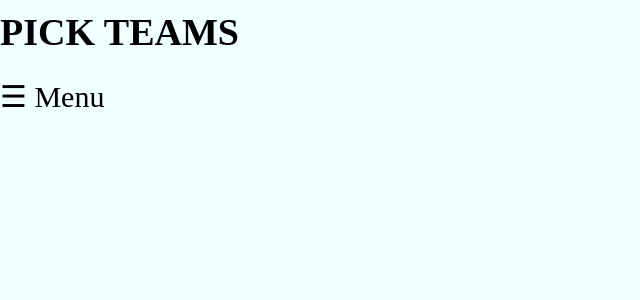
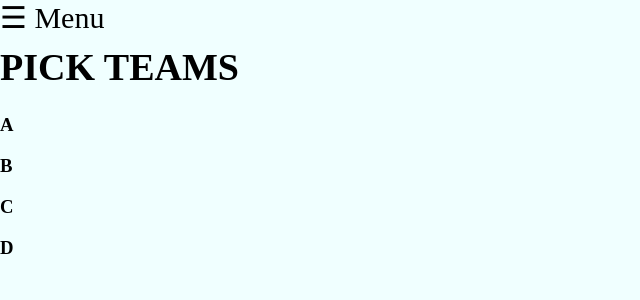
Before and after one commit to aceome/FamLeague, a Django app: page /lineup/ in a window 1280 px wide. Shown: the top 300 px of the page, without its empty margins (0-640 px from the left). Run offline with Django 3.2, Linux system fonts and the light colour scheme; the visitor is signed in with stand-in values (Sample User, id 1).

```diff
--- a/mysite/famleague/templates/famleague/lineup.html
+++ b/mysite/famleague/templates/famleague/lineup.html
@@ -15,9 +15,37 @@
       <!--<a href="#">Contact</a>-->
     </div>
     <div id="main-lineup">
+        <span style="font-size:30px;cursor:pointer" onclick="openNav()">&#9776; Menu</span>
+
         <h1>PICK TEAMS</h1>
+
+        <div class="a-column">
+            <h3>A</h3>
+
+        </div>
+
+        <div class="b-column">
+            <h3>B</h3>
+
+        </div>
+
+        <div class="c-column">
+            <h3>C</h3>
+
+        </div>
+
+        <div class="d-column">
+            <h3>D</h3>
+
+        </div>
     </div>
-    <span style="font-size:30px;cursor:pointer" onclick="openNav()">&#9776; Menu</span>
+
+
+
+
+
+
+
 
     <script>
         function openNav() {
```
Also changed, not shown: mysite/famleague/static/famleague/images/panthers.png (added), mysite/famleague/static/famleague/images/saints.gif (added).
